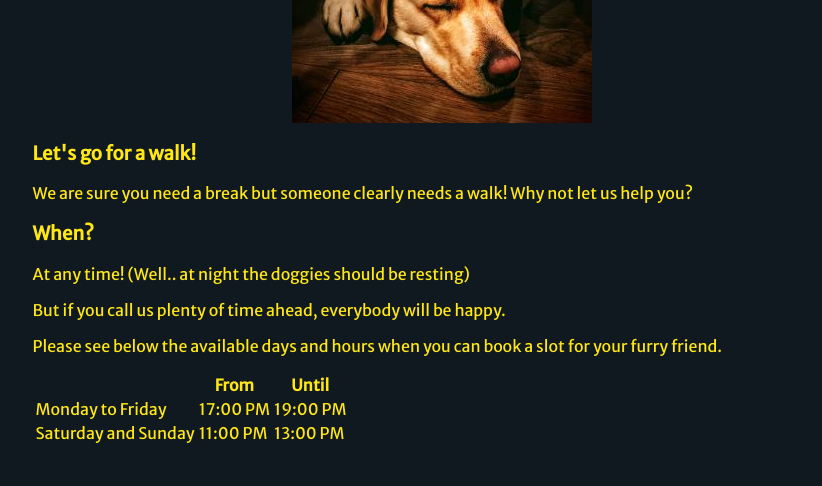
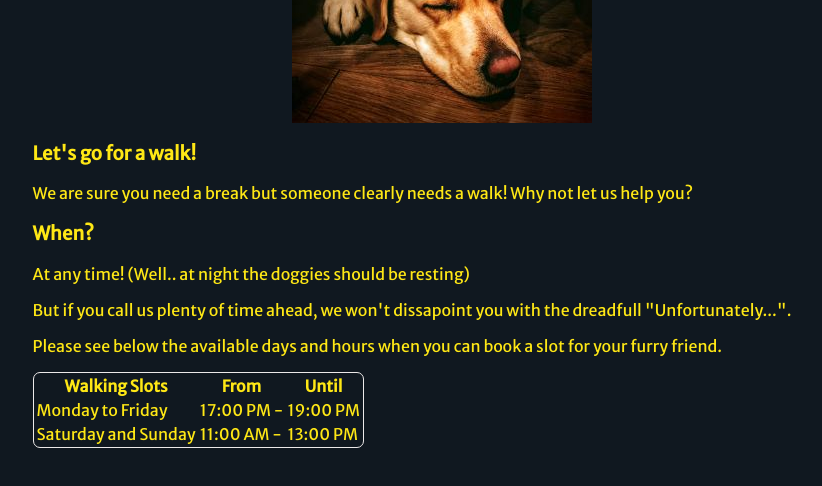
Before and after one commit to AndrewCozma/PP1, a plain HTML site: page index.html in a window 1280 px wide. Shown: the part 1206-1692 px from the top of the page, without its empty margins (198-1020 px from the left). Drawn offline with Linux system fonts and the light colour scheme.

Commit message:
update content and arrange index.html center text

```diff
--- a/assets/css/style.css
+++ b/assets/css/style.css
@@ -127,7 +127,7 @@ h3 {
 }
 
 #center-text {
-    width: 40%;
+    width: 52%;
     height: 300px;
     margin: 0 auto;
     color: #FEE715FF;
@@ -283,3 +283,8 @@ input[type=submit] {
     margin: 4px 2px;
     cursor: pointer;
 }
+
+.table_border {
+    border: 1px solid #ece9e9;
+    border-radius: 7px;
+  }
--- a/index.html
+++ b/index.html
@@ -37,23 +37,23 @@
              <p>We are sure you need a break but someone clearly needs a walk! Why not let us help you?</p>
              <h3>When?</h3>
              <p>At any time! (Well.. at night the doggies should be resting)</p>
-             <p>But if you call us plenty of time ahead, everybody will be happy.</p>
+             <p>But if you call us plenty of time ahead, we won't dissapoint you with the dreadfull "Unfortunately...".</p>
              <p>Please see below the available days and hours when you can book a slot for your furry friend.</p>
              <div>
-                  <table>
+                  <table class="table_border">
 			        <tr>
-				      <th></th>
+				      <th>Walking Slots</th>
 				      <th>From</th>
 				      <th>Until</th>
 			        </tr>
 			        <tr>
 				      <td>Monday to Friday</td>
-				      <td>17:00 PM</td>
+				      <td>17:00 PM - </td>
 				      <td>19:00 PM</td>
 			        </tr>
 			        <tr>
 				      <td>Saturday and Sunday</td>
-				      <td>11:00 PM</td>
+				      <td>11:00 AM - </td>
 				      <td>13:00 PM</td>
 			        </tr>
 			      </table>
```
Also changed, not shown: gallery.html (+4 -1 lines).
